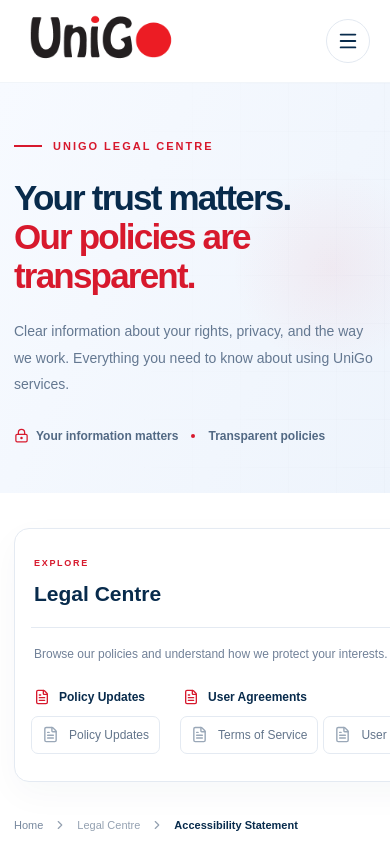
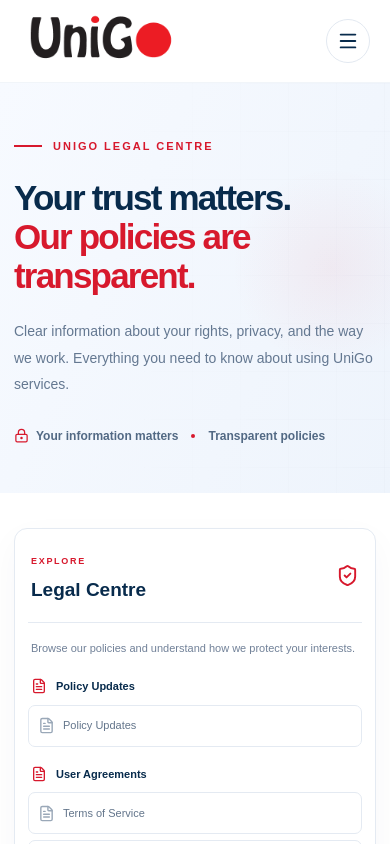
Before and after one commit to raadislam/unigo-frontend, a Next.js app: page /legal/accessibility in a window 390 px wide. Shown: the top 844 px of the page. Built offline with nearby package versions, Linux system fonts and the light colour scheme.

Commit message:
Improve legal navigation on mobile
Make the legal sidebar navigation stack vertically and wrap long labels on narrow screens, preventing horizontal overflow.

```diff
--- a/src/styles/legal/legal-page.css
+++ b/src/styles/legal/legal-page.css
@@ -1,12 +1,20 @@
 .legal-page {
   --legal-navy: #082b4c;
+
   --legal-red: #d7192d;
+
   --legal-text: #263b53;
+
   --legal-muted: #718198;
+
   --legal-border: #e4eaf2;
+
   --legal-surface: #f5f8fc;
+
   color: var(--legal-text);
+
   background: #ffffff;
+
   overflow: hidden;
 }
 
@@ -16,16 +24,21 @@
 
 .legal-container {
   width: min(1240px, calc(100% - 64px));
+
   margin: 0 auto;
 }
 
 .legal-hero {
   position: relative;
+
   overflow: hidden;
+
   padding: 76px 0 72px;
+
   background:
     radial-gradient(
       circle at 85% 45%,
+
       rgba(215, 25, 45, 0.055),
       transparent 25%
     ),
@@ -34,22 +47,33 @@
 
 .legal-hero::before {
   position: absolute;
+
   inset: 0;
+
   content: "";
+
   opacity: 0.3;
+
   background-image:
     linear-gradient(rgba(8, 43, 76, 0.045) 1px, transparent 1px),
     linear-gradient(90deg, rgba(8, 43, 76, 0.045) 1px, transparent 1px);
+
   background-size: 48px 48px;
+
   mask-image: linear-gradient(90deg, transparent 10%, #000 100%);
+
   pointer-events: none;
 }
 
 .legal-hero .legal-container {
   position: relative;
+
   display: grid;
+
   grid-template-columns: 1.1fr 0.9fr;
+
   align-items: center;
+
   gap: 60px;
 }
 
@@ -59,58 +83,87 @@
 
 .legal-eyebrow {
   display: flex;
+
   align-items: center;
+
   gap: 11px;
+
   margin-bottom: 23px;
+
   color: var(--legal-red);
+
   font-size: 11px;
+
   font-weight: 800;
+
   letter-spacing: 2px;
 }
 
 .legal-eyebrow__line {
   width: 28px;
+
   height: 2px;
+
   background: var(--legal-red);
 }
 
 .legal-hero__content h1 {
   max-width: 650px;
+
   margin: 0;
+
   color: var(--legal-navy);
+
   font-size: clamp(38px, 5vw, 61px);
+
   font-weight: 800;
+
   line-height: 1.12;
+
   letter-spacing: -2.6px;
 }
 
 .legal-hero__content h1 span {
   display: block;
+
   color: var(--legal-red);
 }
 
 .legal-hero__content > p {
   max-width: 550px;
+
   margin: 23px 0 0;
+
   color: #647891;
+
   font-size: 15px;
+
   line-height: 1.9;
 }
 
 .legal-hero__meta {
   display: flex;
+
   align-items: center;
+
   flex-wrap: wrap;
+
   gap: 13px;
+
   margin-top: 29px;
+
   color: #526984;
+
   font-size: 12px;
+
   font-weight: 600;
 }
 
 .legal-hero__meta span {
   display: inline-flex;
+
   align-items: center;
+
   gap: 7px;
 }
 
@@ -120,129 +173,193 @@
 
 .legal-meta-dot {
   width: 4px;
+
   height: 4px;
+
   border-radius: 50%;
+
   background: var(--legal-red);
 }
 
 .legal-hero__decoration {
   position: relative;
+
   display: flex;
+
   min-height: 310px;
+
   align-items: center;
+
   justify-content: center;
 }
 
 .legal-decoration-circle {
   position: absolute;
+
   border: 1px solid rgba(8, 43, 76, 0.1);
+
   border-radius: 50%;
 }
 
 .legal-decoration-circle--one {
   width: 290px;
+
   height: 290px;
 }
 
 .legal-decoration-circle--two {
   width: 220px;
+
   height: 220px;
+
   border-color: rgba(215, 25, 45, 0.18);
 }
 
 .legal-decoration-card {
   position: relative;
+
   z-index: 1;
+
   width: 290px;
+
   padding: 25px;
+
   border: 1px solid rgba(255, 255, 255, 0.9);
+
   border-radius: 17px;
+
   background: rgba(255, 255, 255, 0.9);
+
   box-shadow: 0 25px 65px rgba(8, 43, 76, 0.12);
+
   transform: rotate(-4deg);
 }
 
 .legal-decoration-card__icon {
   display: flex;
+
   width: 58px;
+
   height: 58px;
+
   align-items: center;
+
   justify-content: center;
+
   margin-bottom: 22px;
+
   border-radius: 14px;
+
   background: #fff0f1;
+
   color: var(--legal-red);
 }
 
 .legal-decoration-card > span {
   display: block;
+
   margin-bottom: 9px;
+
   color: var(--legal-red);
+
   font-size: 10px;
+
   font-weight: 800;
+
   letter-spacing: 2px;
 }
 
 .legal-decoration-card > strong {
   display: block;
+
   max-width: 210px;
+
   color: var(--legal-navy);
+
   font-size: 21px;
+
   line-height: 1.35;
 }
 
 .legal-decoration-card__line {
   height: 1px;
+
   margin: 22px 0 15px;
+
   background: var(--legal-border);
 }
 
 .legal-decoration-card__bottom {
   display: flex;
+
   justify-content: space-between;
+
   color: #8a98a9;
+
   font-size: 8px;
+
   font-weight: 800;
+
   letter-spacing: 1px;
 }
 
 .legal-decoration-number {
   position: absolute;
+
   top: 18px;
+
   right: 10px;
+
   color: #8a9bb0;
+
   font-size: 10px;
+
   font-weight: 700;
+
   letter-spacing: 1.5px;
 }
 
 .legal-content-section {
   padding: 65px 0 100px;
+
   background: #ffffff;
 }
 
 .legal-layout {
   display: grid;
+
   grid-template-columns: 310px minmax(0, 1fr);
+
   align-items: start;
+
   gap: 65px;
 }
 
 .legal-sidebar {
   position: sticky;
+
   top: 30px;
+
   padding: 25px 20px 20px;
+
   border: 1px solid var(--legal-border);
+
   border-radius: 15px;
+
   background: #ffffff;
+
   box-shadow: 0 12px 35px rgba(8, 43, 76, 0.035);
 }
 
 .legal-sidebar__heading {
   display: flex;
+
   align-items: center;
+
   justify-content: space-between;
+
   padding: 0 3px 18px;
+
   border-bottom: 1px solid var(--legal-border);
 }
 
@@ -252,22 +369,31 @@
 
 .legal-sidebar__eyebrow {
   color: var(--legal-red);
+
   font-size: 9px;
+
   font-weight: 800;
+
   letter-spacing: 1.7px;
 }
 
 .legal-sidebar__heading h2 {
   margin: 5px 0 0;
+
   color: var(--legal-navy);
+
   font-size: 21px;
+
   font-weight: 800;
 }
 
 .legal-sidebar__description {
   margin: 16px 3px 23px;
+
   color: var(--legal-muted);
+
   font-size: 12px;
+
   line-height: 1.7;
 }
 
@@ -277,11 +403,17 @@
 
 .legal-navigation__group-title {
   display: flex;
+
   align-items: center;
+
   gap: 9px;
+
   margin: 0 3px 10px;
+
   color: var(--legal-navy);
+
   font-size: 12px;
+
   font-weight: 800;
 }
 
@@ -291,21 +423,33 @@
 
 .legal-navigation__items {
   display: grid;
+
   gap: 4px;
 }
 
 .legal-navigation__item {
   position: relative;
+
   display: flex;
+
   min-height: 41px;
+
   align-items: center;
+
   gap: 10px;
+
   padding: 9px 11px;
+
   border-radius: 7px;
+
   color: #63758b;
+
   font-size: 12px;
+
   font-weight: 500;
+
   text-decoration: none;
+
   transition:
     background 0.2s ease,
     color 0.2s ease;
@@ -313,6 +457,7 @@
 
 .legal-navigation__item > svg:first-child {
   flex-shrink: 0;
+
   color: #9aa8b8;
 }
 
@@ -322,23 +467,33 @@
 
 .legal-navigation__item:hover {
   background: #f4f7fb;
+
   color: var(--legal-navy);
 }
 
 .legal-navigation__item.is-active {
   background: #fff1f2;
+
   color: var(--legal-navy);
+
   font-weight: 700;
 }
 
 .legal-navigation__item.is-active::before {
   position: absolute;
+
   top: 9px;
+
   bottom: 9px;
+
   left: 0;
+
   width: 3px;
+
   border-radius: 4px;
+
   background: var(--legal-red);
+
   content: "";
 }
 
@@ -348,43 +503,65 @@
 
 .legal-sidebar__help {
   margin-top: 27px;
+
   padding: 17px;
+
   border: 1px solid #e9eef5;
+
   border-radius: 11px;
+
   background: #f7faff;
 }
 
 .legal-sidebar__help-icon {
   display: flex;
+
   width: 36px;
+
   height: 36px;
+
   align-items: center;
+
   justify-content: center;
+
   margin-bottom: 12px;
+
   border-radius: 9px;
+
   background: #fff0f1;
+
   color: var(--legal-red);
 }
 
 .legal-sidebar__help > strong {
   color: var(--legal-navy);
+
   font-size: 13px;
 }
 
 .legal-sidebar__help > p {
   margin: 7px 0 12px;
+
   color: var(--legal-muted);
+
   font-size: 11px;
+
   line-height: 1.7;
 }
 
 .legal-sidebar__help > a {
   display: inline-flex;
+
   align-items: center;
+
   gap: 6px;
+
   color: var(--legal-red);
+
   font-size: 11px;
+
   font-weight: 800;
+
   text-decoration: none;
 }
 
@@ -394,16 +571,23 @@
 
 .legal-breadcrumb {
   display: flex;
+
   align-items: center;
+
   flex-wrap: wrap;
+
   gap: 10px;
+
   margin-bottom: 38px;
+
   color: #94a1b1;
+
   font-size: 11px;
 }
 
 .legal-breadcrumb a {
   color: #77889e;
+
   text-decoration: none;
 }
 
@@ -413,6 +597,7 @@
 
 .legal-breadcrumb strong {
   color: var(--legal-navy);
+
   font-weight: 700;
 }
 
@@ -422,48 +607,75 @@
 
 .legal-document__label {
   display: flex;
+
   align-items: center;
+
   gap: 8px;
+
   margin-bottom: 15px;
+
   color: var(--legal-red);
+
   font-size: 10px;
+
   font-weight: 800;
+
   letter-spacing: 1.5px;
 }
 
 .legal-document__label > span {
   width: 7px;
+
   height: 7px;
+
   border-radius: 50%;
+
   background: var(--legal-red);
 }
 
 .legal-document__header h2 {
   margin: 0;
+
   color: var(--legal-navy);
+
   font-size: clamp(32px, 4vw, 43px);
+
   font-weight: 800;
+
   line-height: 1.2;
+
   letter-spacing: -1.3px;
 }
 
 .legal-document__intro {
   max-width: 780px;
+
   margin: 20px 0 0;
+
   color: #64758a;
+
   font-size: 15px;
+
   line-height: 1.95;
 }
 
 .legal-document__updated {
   display: inline-flex;
+
   align-items: center;
+
   gap: 9px;
+
   margin-top: 22px;
+
   padding: 9px 13px;
+
   border: 1px solid var(--legal-border);
+
   border-radius: 7px;
+
   background: #fafbfd;
+
   font-size: 10px;
 }
 
@@ -477,7 +689,9 @@
 
 .legal-document__divider {
   height: 1px;
+
   margin: 30px 0 34px;
+
   background: var(--legal-border);
 }
 
@@ -491,39 +705,60 @@
 
 .legal-document__section-heading {
   display: flex;
+
   align-items: center;
+
   gap: 13px;
+
   margin-bottom: 16px;
 }
 
 .legal-document__section-heading > span {
   display: flex;
+
   width: 34px;
+
   height: 34px;
+
   flex-shrink: 0;
+
   align-items: center;
+
   justify-content: center;
+
   border-radius: 8px;
+
   background: #fff0f1;
+
   color: var(--legal-red);
+
   font-size: 11px;
+
   font-weight: 800;
 }
 
 .legal-document__section-heading h3 {
   margin: 0;
+
   color: var(--legal-navy);
+
   font-size: 22px;
+
   font-weight: 800;
+
   line-height: 1.4;
+
   letter-spacing: -0.4px;
 }
 
 .legal-document__section > p,
 .legal-document__subsection > p {
   margin: 0 0 15px;
+
   color: #64758a;
+
   font-size: 14px;
+
   line-height: 1.95;
 }
 
@@ -533,31 +768,49 @@
 
 .legal-document__subsection h4 {
   margin: 0 0 10px;
+
   color: var(--legal-navy);
+
   font-size: 16px;
+
   font-weight: 750;
 }
 
 .legal-document__footer {
   display: flex;
+
   align-items: center;
+
   gap: 16px;
+
   margin-top: 48px;
+
   padding: 23px;
+
   border: 1px solid #e5eaf2;
+
   border-radius: 12px;
+
   background: linear-gradient(110deg, #f6f9fd, #fff7f7);
 }
 
 .legal-document__footer-icon {
   display: flex;
+
   width: 45px;
+
   height: 45px;
+
   flex-shrink: 0;
+
   align-items: center;
+
   justify-content: center;
+
   border-radius: 11px;
+
   background: #ffffff;
+
   color: var(--legal-red);
 }
 
@@ -567,26 +820,39 @@
 
 .legal-document__footer strong {
   color: var(--legal-navy);
+
   font-size: 13px;
 }
 
 .legal-document__footer p {
   margin: 5px 0 0;
+
   color: var(--legal-muted);
+
   font-size: 11px;
+
   line-height: 1.7;
 }
 
 .legal-document__footer > a {
   display: flex;
+
   width: 38px;
+
   height: 38px;
+
   flex-shrink: 0;
+
   align-items: center;
+
   justify-content: center;
+
   border-radius: 50%;
+
   background: var(--legal-red);
+
   color: #ffffff;
+
   transition: transform 0.2s ease;
 }
 
@@ -601,6 +867,7 @@
 
   .legal-layout {
     grid-template-columns: 270px minmax(0, 1fr);
+
     gap: 35px;
   }
 
@@ -624,6 +891,7 @@
 
   .legal-hero__content h1 {
     font-size: clamp(36px, 10vw, 49px);
+
     letter-spacing: -1.8px;
   }
 
@@ -641,11 +909,13 @@
 
   .legal-layout {
     grid-template-columns: 1fr;
+
     gap: 35px;
   }
 
   .legal-sidebar {
     position: static;
+
     padding: 20px 16px;
   }
 
@@ -655,26 +925,35 @@
 
   .legal-navigation {
     display: flex;
+
     gap: 20px;
+
     overflow-x: auto;
+
     padding-bottom: 7px;
+
     scrollbar-width: thin;
   }
 
   .legal-navigation__group {
     min-width: max-content;
+
     margin: 0;
   }
 
   .legal-navigation__items {
     display: flex;
+
     gap: 5px;
   }
 
   .legal-navigation__item {
     min-height: 38px;
+
     padding: 8px 10px;
+
     border: 1px solid var(--legal-border);
+
     white-space: nowrap;
   }
 
@@ -709,6 +988,7 @@
 
   .legal-document__footer {
     padding: 17px;
+
     gap: 12px;
   }
 }
@@ -732,6 +1012,121 @@
 
   .legal-document__footer-icon {
     width: 38px;
+
     height: 38px;
   }
 }
+
+@media (max-width: 760px) {
+  .legal-sidebar {
+    position: static;
+    width: 100%;
+    min-width: 0;
+    max-width: 100%;
+    padding: 20px 16px;
+    overflow: hidden;
+  }
+
+  .legal-navigation {
+    display: grid;
+    grid-template-columns: minmax(0, 1fr);
+    width: 100%;
+    min-width: 0;
+    gap: 22px;
+    overflow: visible;
+    padding-bottom: 0;
+  }
+
+  .legal-navigation__group {
+    width: 100%;
+    min-width: 0;
+    margin: 0;
+  }
+
+  .legal-navigation__group-title {
+    min-width: 0;
+    margin: 0 3px 10px;
+    white-space: normal;
+    overflow-wrap: anywhere;
+  }
+
+  .legal-navigation__items {
+    display: grid;
+    grid-template-columns: minmax(0, 1fr);
+    width: 100%;
+    min-width: 0;
+    gap: 6px;
+  }
+
+  .legal-navigation__item {
+    display: flex;
+    width: 100%;
+    min-width: 0;
+    min-height: 44px;
+    padding: 10px 11px;
+    white-space: normal;
+    overflow-wrap: anywhere;
+    word-break: normal;
+  }
+
+  .legal-navigation__item > span {
+    flex: 1 1 auto;
+    min-width: 0;
+    white-space: normal;
+    overflow-wrap: anywhere;
+  }
+
+  .legal-navigation__item > svg {
+    flex: 0 0 auto;
+  }
+
+  .legal-navigation__item.is-active::before {
+    display: block;
+  }
+
+  .legal-sidebar__description {
+    margin-bottom: 20px;
+  }
+
+  .legal-layout,
+  .legal-document,
+  .legal-content-section,
+  .legal-container {
+    min-width: 0;
+    max-width: 100%;
+  }
+}
+
+@media (max-width: 420px) {
+  .legal-container {
+    width: calc(100% - 28px);
+  }
+
+  .legal-sidebar {
+    padding: 18px 13px;
+    border-radius: 13px;
+  }
+
+  .legal-sidebar__heading h2 {
+    font-size: 19px;
+  }
+
+  .legal-sidebar__description {
+    font-size: 11px;
+  }
+
+  .legal-navigation {
+    gap: 19px;
+  }
+
+  .legal-navigation__group-title {
+    font-size: 11px;
+  }
+
+  .legal-navigation__item {
+    min-height: 42px;
+    gap: 8px;
+    padding: 9px;
+    font-size: 11px;
+  }
+}
```
